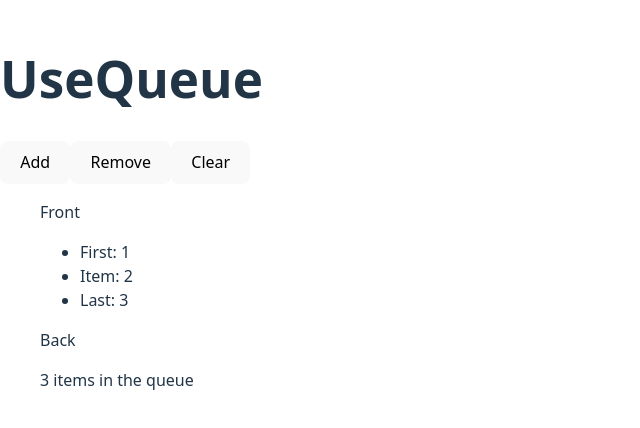
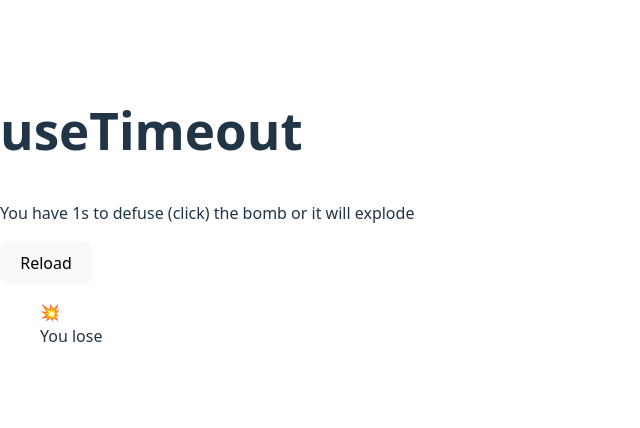
Before and after one commit to felixpherry/use-hooks, a React (Vite) app: page / in a window 1280 px wide. Shown: the part 188-616 px from the top of the page, without its empty margins (0-640 px from the left). Built offline with nearby package versions, Linux system fonts and the light colour scheme.

Commit message:
feat: implement useTimeout

```diff
--- a/src/App.tsx
+++ b/src/App.tsx
@@ -1,58 +1,76 @@
-import useQueue from './hooks/011-useQueue/useQueue';
+import * as React from 'react';
+import useTimeout from './hooks/012-useTimeout/useTimeout';
 
-function QueueDemo({
-  first,
-  last,
-  size,
-  queue,
+function Bomb({
+  hasExploded,
+  hasDefused,
+  handleClick,
 }: {
-  first?: number;
-  last?: number;
-  size: number;
-  queue: number[];
+  hasExploded: boolean;
+  hasDefused: boolean;
+  handleClick: () => void;
 }) {
+  if (hasExploded) {
+    return (
+      <figure>
+        <span role='img' aria-label='Explosion Emoji'>
+          💥
+        </span>
+        <figcaption>You lose</figcaption>
+      </figure>
+    );
+  }
+
+  if (hasDefused) {
+    return (
+      <figure>
+        <span role='img' aria-label='Explosion Emoji'>
+          🎉
+        </span>
+        <figcaption>You Win</figcaption>
+      </figure>
+    );
+  }
+
   return (
-    <figure>
-      <article>
-        <p>Front</p>
-        <ul>
-          {queue.map((item, i) => {
-            const isFirst = first === item;
-            const isLast = last === item;
-            if (isFirst) {
-              return <li key={i}>First: {item}</li>;
-            }
-            if (isLast) {
-              return <li key={i}>Last: {item}</li>;
-            }
-            return <li key={i}>Item: {item}</li>;
-          })}
-        </ul>
-        <p>Back</p>
-      </article>
-      <figcaption>{size} items in the queue</figcaption>
-    </figure>
+    <button className='bomb' onClick={handleClick}>
+      <span role='img' aria-label='Dynamite Emoji'>
+        🧨
+      </span>
+    </button>
   );
 }
 
 export default function App() {
-  const { add, remove, clear, first, last, size, queue } = useQueue([1, 2, 3]);
+  const [hasDefused, setHasDefused] = React.useState(false);
+  const [hasExploded, setHasExploded] = React.useState(false);
+
+  const clear = useTimeout(() => {
+    setHasExploded(!hasExploded);
+  }, 1000);
+
+  const handleClick = () => {
+    clear();
+    setHasDefused(true);
+  };
 
   return (
-    <div>
-      <header>
-        <h1>UseQueue</h1>
-        <button className='link' onClick={() => add((last || 0) + 1)}>
-          Add
-        </button>
-        <button disabled={size === 0} className='link' onClick={() => remove()}>
-          Remove
-        </button>
-        <button disabled={size === 0} className='link' onClick={() => clear()}>
-          Clear
-        </button>
-      </header>
-      <QueueDemo queue={queue} size={size} first={first} last={last} />
-    </div>
+    <section>
+      <h1>useTimeout</h1>
+      <p>You have 1s to defuse (click) the bomb or it will explode </p>
+      <button
+        className='link'
+        onClick={() => {
+          window.location.reload();
+        }}
+      >
+        Reload
+      </button>
+      <Bomb
+        hasDefused={hasDefused}
+        hasExploded={hasExploded}
+        handleClick={handleClick}
+      />
+    </section>
   );
 }
--- /dev/null
+++ b/src/hooks/012-useTimeout/useTimeout.ts
@@ -0,0 +1,22 @@
+import React from 'react';
+
+export default function useTimeout(cb: () => void, ms: number) {
+  const [cancelled, setCancelled] = React.useState(false);
+
+  const clear = React.useCallback(() => {
+    setCancelled(true);
+  }, []);
+
+  React.useEffect(() => {
+    if (cancelled) return;
+    const timeoutId = setTimeout(() => {
+      cb();
+    }, ms);
+    return () => {
+      clearTimeout(timeoutId);
+    };
+    // eslint-disable-next-line react-hooks/exhaustive-deps
+  }, [cancelled, ms]);
+
+  return clear;
+}
```
